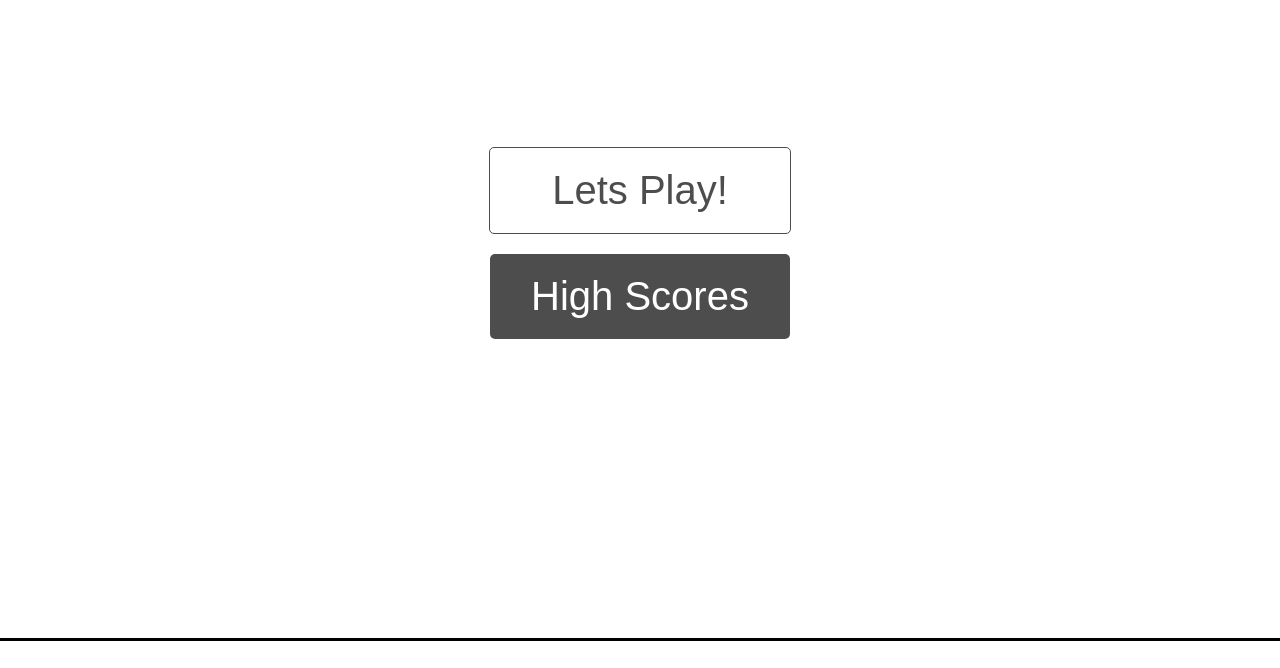
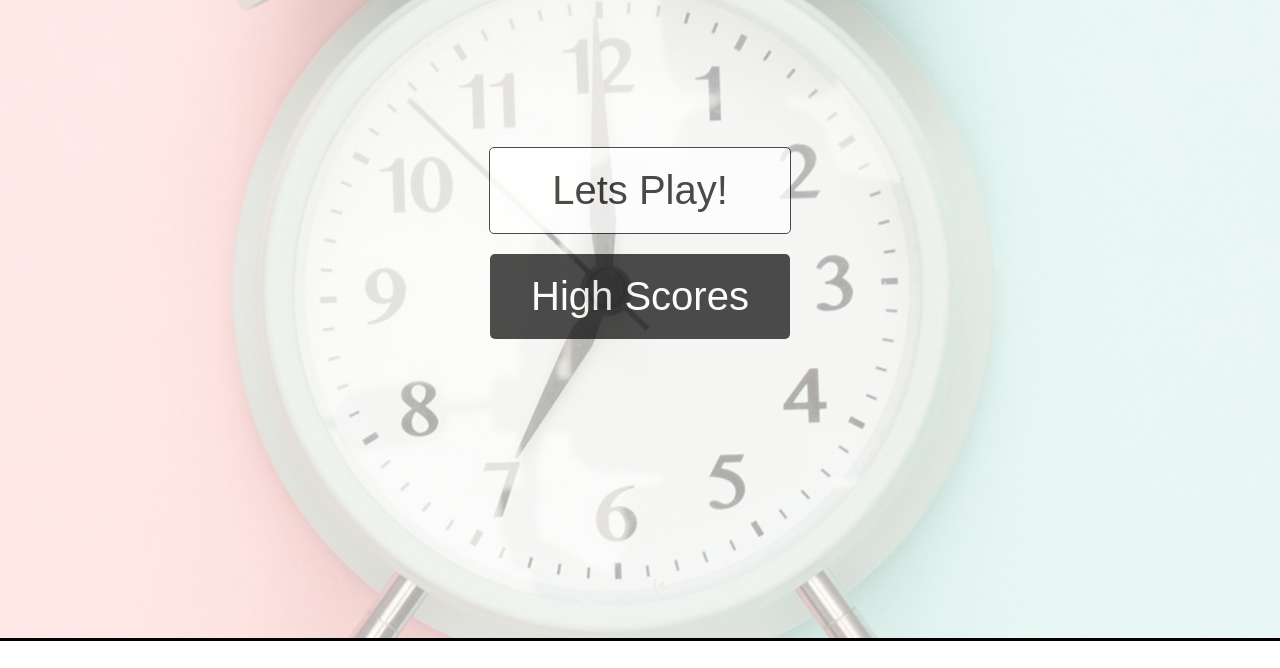
Before and after one commit to Code-Institute-Submissions/Naqij-Macrame-Quiz_SepResub, a plain HTML site: page index.html in a window 1280 px wide. Shown: the part 102-770 px from the top of the page. Drawn offline with Linux system fonts and the light colour scheme; the site is published under a folder, as on GitHub Pages, so addresses that start at the root find nothing; a web font is replaced by a local one.

Commit message:
quiz background updated

```diff
--- a/assets/css/style.css
+++ b/assets/css/style.css
@@ -27,9 +27,8 @@ body {
 .cover-image {
     height: 800px;
     width: 100%;
-    background: url('/assets/images/background-quiz.jpg') no-repeat center center;
+    background: url('../images/background-quiz.jpg') no-repeat center center;
     filter:opacity(40%);
-
 }
 
 #logo > img{
```
